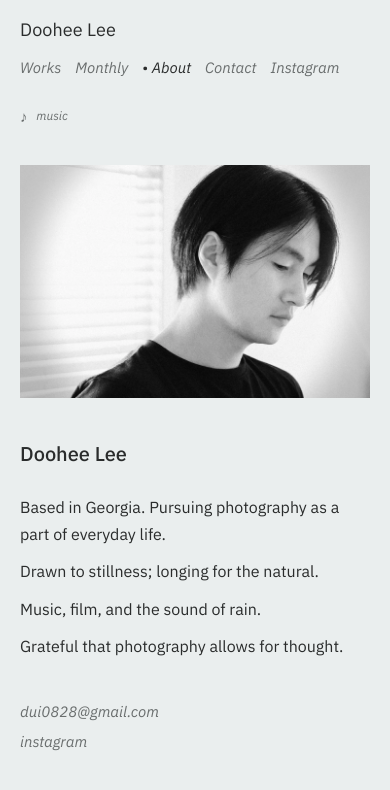
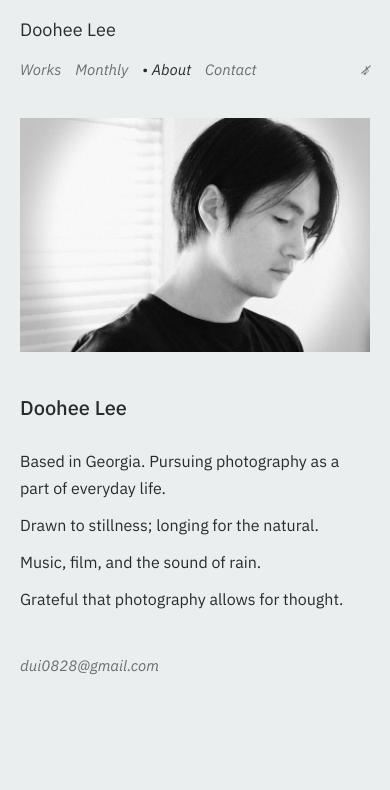
Before and after one commit to RangeAreaScent/photography-website, an Astro site: page /about in a window 390 px wide. Built offline with nearby package versions, Linux system fonts and the light colour scheme; Astro itself is replaced by a stand-in of ours.

Commit message:
tweak(layout): tighter sidebar, larger photos, keyboard hint, icon-only music
- Sidebar 200+170 → 170+140 (main content margin-left 370 → 310)
- Main nav gap 0.05 → 0.3rem, line-height 1.55
- Compact breakpoint 720 → 900px so photos aren't squeezed at medium widths
- Music toggle: icon only (♪), CSS diagonal slash for off state, pushed to
  right end of top nav in compact layout
- Photo max-height 80vh → 92vh
- Keyboard hint "← → to step through photos" in sidebar bottom-left on works
- Remove Instagram link from sidebar and about

```diff
--- a/src/components/Header.astro
+++ b/src/components/Header.astro
@@ -39,15 +39,17 @@ const fmtMonth = (d: Date) =>
     <a href="/monthly" class:list={['nav-link', { active: isActive('/monthly') }]}>Monthly</a>
     <a href="/about" class:list={['nav-link', { active: isActive('/about') }]}>About</a>
     <a href="mailto:hello@example.com" class="nav-link">Contact</a>
-    <a href="https://instagram.com" class="nav-link" rel="me noopener">Instagram</a>
   </nav>
   <div class="player" transition:persist="bg-player">
     <audio id="bg-audio" src="/audio/sakartvelo.mp3" preload="none" loop></audio>
-    <button id="bg-toggle" class="play-btn" type="button" aria-label="Play music">
+    <button id="bg-toggle" class="play-btn off" type="button" aria-label="Play music">
       <span class="play-icon" aria-hidden="true">♪</span>
-      <span class="play-title">music</span>
     </button>
   </div>
+
+  {inWorks && (
+    <p class="hint">← → to step through photos</p>
+  )}
 
   <p class="meta">© {new Date().getFullYear()}  Doohee Lee</p>
 </aside>
@@ -91,9 +93,9 @@ const fmtMonth = (d: Date) =>
     position: fixed;
     top: 0;
     left: 0;
-    width: 200px;
+    width: 170px;
     height: 100vh;
-    padding: 2.5rem 1.75rem;
+    padding: 2.5rem 1.25rem 2.5rem 1.75rem;
     display: flex;
     flex-direction: column;
     background: var(--bg);
@@ -111,10 +113,10 @@ const fmtMonth = (d: Date) =>
   nav {
     display: flex;
     flex-direction: column;
-    gap: 0.05rem;
+    gap: 0.3rem;
     font-size: 1rem;
     font-style: italic;
-    line-height: 1.5;
+    line-height: 1.55;
   }
 
   .nav-link {
@@ -156,10 +158,7 @@ const fmtMonth = (d: Date) =>
     cursor: pointer;
     display: inline-flex;
     align-items: center;
-    gap: 0.55rem;
     color: var(--text-muted);
-    font-size: 0.75rem;
-    font-style: italic;
     transition: color 120ms ease;
   }
 
@@ -168,15 +167,33 @@ const fmtMonth = (d: Date) =>
   }
 
   .play-icon {
+    position: relative;
     display: inline-block;
-    font-size: 0.9375rem;
+    font-size: 1rem;
     font-style: normal;
     line-height: 1;
-    transform: translateY(1px);
   }
 
-  .play-title {
-    line-height: 1;
+  .play-btn.off .play-icon::after {
+    content: '';
+    position: absolute;
+    left: -2px;
+    right: -2px;
+    top: 50%;
+    height: 1px;
+    background: currentColor;
+    transform: rotate(-40deg);
+    transform-origin: center;
+    pointer-events: none;
+  }
+
+  .hint {
+    margin-top: 0.75rem;
+    margin-bottom: 0;
+    font-size: 0.75rem;
+    color: var(--text-faint);
+    font-style: italic;
+    line-height: 1.4;
   }
 
   .meta {
@@ -191,10 +208,10 @@ const fmtMonth = (d: Date) =>
   .sub-nav {
     position: fixed;
     top: 0;
-    left: 200px;
-    width: 170px;
+    left: 170px;
+    width: 140px;
     height: 100vh;
-    padding: 6.1rem 1.5rem 2.5rem;
+    padding: 6.1rem 0.75rem 2.5rem 0.5rem;
     background: var(--bg);
     z-index: 9;
   }
@@ -236,7 +253,7 @@ const fmtMonth = (d: Date) =>
     color: var(--text);
   }
 
-  @media (max-width: 720px) {
+  @media (max-width: 900px) {
     .site-nav {
       position: static;
       width: 100%;
@@ -275,6 +292,10 @@ const fmtMonth = (d: Date) =>
       display: none;
     }
 
+    .hint {
+      display: none;
+    }
+
     .sub-nav {
       position: static;
       width: 100%;
@@ -303,9 +324,9 @@ const fmtMonth = (d: Date) =>
     }
 
     .player {
-      order: 99;
-      flex-basis: 100%;
-      margin-top: 0.5rem;
+      order: 50;
+      margin-left: auto;
+      margin-top: 0;
       padding-top: 0;
     }
   }
@@ -322,9 +343,8 @@ const fmtMonth = (d: Date) =>
     if (button.dataset.bound === '1') return;
     button.dataset.bound = '1';
 
-    const icon = button.querySelector('.play-icon') as HTMLElement | null;
     const sync = () => {
-      if (icon) icon.textContent = audio.paused ? '♪' : '♫';
+      button.classList.toggle('off', audio.paused);
       button.setAttribute('aria-label', audio.paused ? 'Play music' : 'Pause music');
     };
 
--- a/src/layouts/Base.astro
+++ b/src/layouts/Base.astro
@@ -68,7 +68,7 @@ const siteName = 'Doohee Lee — Photographs';
 
 <style>
   .content {
-    margin-left: 370px;
+    margin-left: 310px;
     min-height: 100vh;
     padding: 2.5rem 0 6rem;
   }
@@ -76,10 +76,10 @@ const siteName = 'Doohee Lee — Photographs';
   .content .shell {
     max-width: none;
     margin: 0;
-    padding: 0 1.5rem 0 3rem;
+    padding: 0 1.5rem 0 1.5rem;
   }
 
-  @media (max-width: 720px) {
+  @media (max-width: 900px) {
     .content {
       margin-left: 0;
       padding-top: 1rem;
--- a/src/pages/about.astro
+++ b/src/pages/about.astro
@@ -35,7 +35,6 @@ const ogImage = await ogImageUrl(portrait, Astro.site);
 
     <ul class="links">
       <li><a href="mailto:dui0828@gmail.com">dui0828@gmail.com</a></li>
-      <li><a href="https://instagram.com" rel="me noopener">instagram</a></li>
     </ul>
   </section>
 </Base>
--- a/src/pages/works/[slug].astro
+++ b/src/pages/works/[slug].astro
@@ -108,7 +108,7 @@ const description = `${title}, ${year}${intro ? ` — ${intro}` : ''}`;
 
   .figure :global(img) {
     max-width: 100%;
-    max-height: 80vh;
+    max-height: 92vh;
     width: auto;
     height: auto;
     margin: 0 auto;
--- a/src/pages/works/index.astro
+++ b/src/pages/works/index.astro
@@ -106,7 +106,7 @@ const description = first
 
   .figure :global(img) {
     max-width: 100%;
-    max-height: 80vh;
+    max-height: 92vh;
     width: auto;
     height: auto;
     margin: 0 auto;
```
